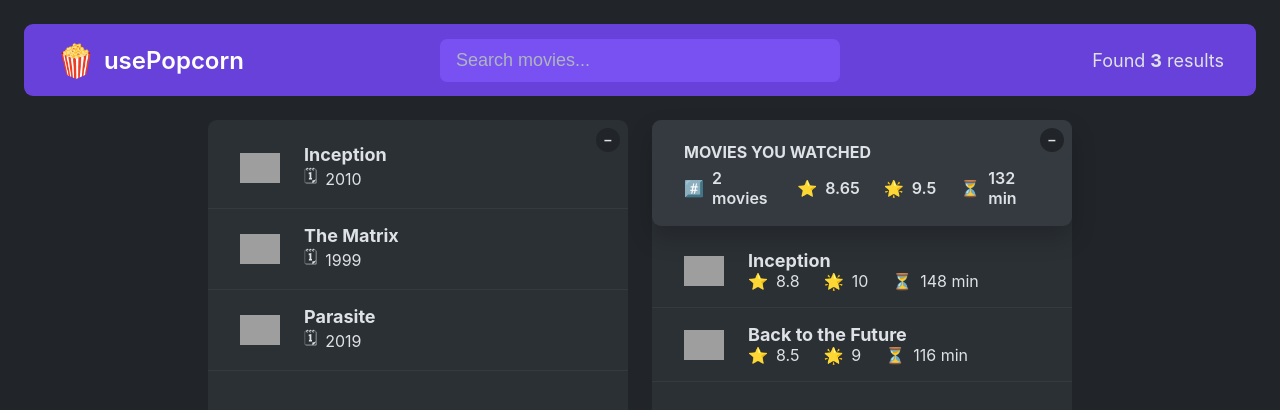
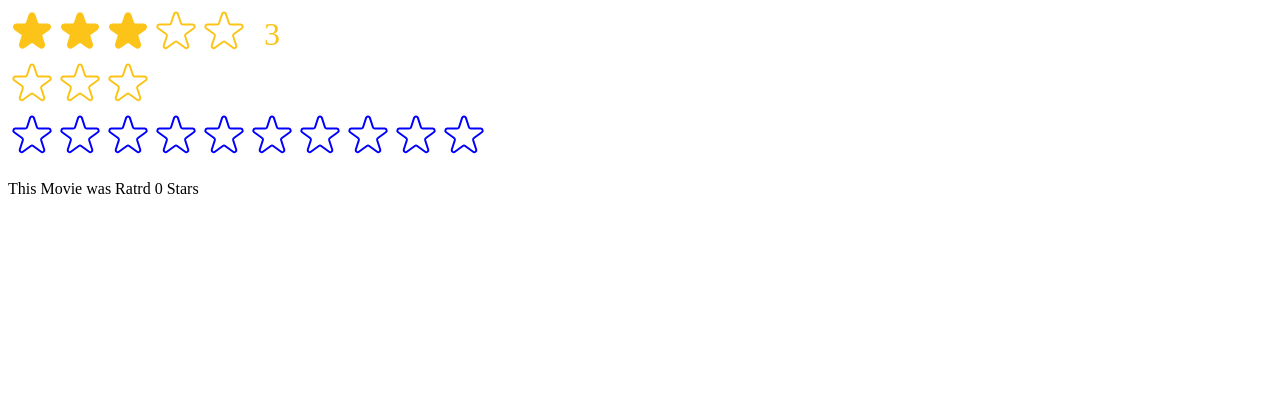
Before and after one commit to HAMZAELALOUI/usepopcorn, a React (Create React App) app: page / in a window 1280 px wide. Shown: the top 410 px of the page. Built offline with nearby package versions, Linux system fonts and the light colour scheme; grey boxes are pictures that could not be loaded.

Commit message:
make Reusable component

```diff
--- /dev/null
+++ b/src/StarRating.js
@@ -0,0 +1,141 @@
+import { useState } from "react";
+import PropTypes from "prop-types";
+
+const containerStyle = {
+  display: "flex",
+  alignItems: "center",
+  gap: "16px",
+};
+const starContainerStyle = {
+  display: "flex",
+};
+StarRating.propTypes = {
+  maxRating: PropTypes.number,
+  color: PropTypes.string,
+  siz: PropTypes.number,
+  className: PropTypes.string,
+  message: PropTypes.array,
+  defaultRating: PropTypes.number,
+  onSetRating: PropTypes.func,
+};
+
+export default function StarRating({
+  maxRating = 5,
+  color = "#fcc419",
+  size = 48,
+  className = "",
+  message = "",
+  defaultRating = 0,
+  onSetRating,
+}) {
+  const [tempRating, setTempRating] = useState(0);
+  const [rating, setRating] = useState(defaultRating);
+  const textStyle = {
+    lineHeight: "1",
+    margin: "0",
+    color,
+    fontSize: `${size / 1.5}px`,
+  };
+  function handleRating(rating) {
+    setRating(rating);
+    onSetRating(rating);
+  }
+  return (
+    <div style={containerStyle} className={className}>
+      <div style={starContainerStyle}>
+        {Array.from({ length: maxRating }, (_, i) => (
+          <Star
+            key={i}
+            full={tempRating ? tempRating >= i + 1 : rating >= i + 1}
+            onRate={() => handleRating(i + 1)}
+            onMouseIn={() => setTempRating(i + 1)}
+            onMouseOut={() => setTempRating(0)}
+            color={color}
+            size={size}
+          />
+        ))}
+      </div>
+      <p style={textStyle}>
+        {message.length === maxRating
+          ? message[tempRating ? tempRating - 1 : rating - 1]
+          : tempRating || rating || ""}
+      </p>
+    </div>
+  );
+}
+
+function Star({ onRate, full, onMouseIn, onMouseOut, color, size }) {
+  const starStyle = {
+    display: "block",
+    cursor: "pointer",
+    width: `${size}px`,
+    hieght: `${size}px`,
+  };
+  return (
+    <span
+      onClick={onRate}
+      onMouseEnter={onMouseIn}
+      onMouseLeave={onMouseOut}
+      role="button"
+      style={starStyle}
+    >
+      {full ? (
+        <svg
+          xmlns="http://www.w3.org/2000/svg"
+          viewBox="0 0 20 20"
+          fill={color}
+          stroke={color}
+        >
+          <path d="M9.049 2.927c.3-.921 1.603-.921 1.902 0l1.07 3.292a1 1 0 00.95.69h3.462c.969 0 1.371 1.24.588 1.81l-2.8 2.034a1 1 0 00-.364 1.118l1.07 3.292c.3.921-.755 1.688-1.54 1.118l-2.8-2.034a1 1 0 00-1.175 0l-2.8 2.034c-.784.57-1.838-.197-1.539-1.118l1.07-3.292a1 1 0 00-.364-1.118L2.98 8.72c-.783-.57-.38-1.81.588-1.81h3.461a1 1 0 00.951-.69l1.07-3.292z" />
+        </svg>
+      ) : (
+        <svg
+          xmlns="http://www.w3.org/2000/svg"
+          fill="none"
+          viewBox="0 0 24 24"
+          stroke={color}
+        >
+          <path
+            strokeLinecap="round"
+            strokeLinejoin="round"
+            strokeWidth="{2}"
+            d="M11.049 2.927c.3-.921 1.603-.921 1.902 0l1.519 4.674a1 1 0 00.95.69h4.915c.969 0 1.371 1.24.588 1.81l-3.976 2.888a1 1 0 00-.363 1.118l1.518 4.674c.3.922-.755 1.688-1.538 1.118l-3.976-2.888a1 1 0 00-1.176 0l-3.976 2.888c-.783.57-1.838-.197-1.538-1.118l1.518-4.674a1 1 0 00-.363-1.118l-3.976-2.888c-.784-.57-.38-1.81.588-1.81h4.914a1 1 0 00.951-.69l1.519-4.674z"
+          />
+        </svg>
+      )}
+    </span>
+  );
+}
+
+/*
+FULL STAR
+
+<svg
+  xmlns="http://www.w3.org/2000/svg"
+  viewBox="0 0 20 20"
+  fill="#000"
+  stroke="#000"
+>
+  <path
+    d="M9.049 2.927c.3-.921 1.603-.921 1.902 0l1.07 3.292a1 1 0 00.95.69h3.462c.969 0 1.371 1.24.588 1.81l-2.8 2.034a1 1 0 00-.364 1.118l1.07 3.292c.3.921-.755 1.688-1.54 1.118l-2.8-2.034a1 1 0 00-1.175 0l-2.8 2.034c-.784.57-1.838-.197-1.539-1.118l1.07-3.292a1 1 0 00-.364-1.118L2.98 8.72c-.783-.57-.38-1.81.588-1.81h3.461a1 1 0 00.951-.69l1.07-3.292z"
+  />
+</svg>
+
+
+EMPTY STAR
+
+<svg
+  xmlns="http://www.w3.org/2000/svg"
+  fill="none"
+  viewBox="0 0 24 24"
+  stroke="#000"
+>
+  <path
+    strokeLinecap="round"
+    strokeLinejoin="round"
+    strokeWidth="{2}"
+    d="M11.049 2.927c.3-.921 1.603-.921 1.902 0l1.519 4.674a1 1 0 00.95.69h4.915c.969 0 1.371 1.24.588 1.81l-3.976 2.888a1 1 0 00-.363 1.118l1.518 4.674c.3.922-.755 1.688-1.538 1.118l-3.976-2.888a1 1 0 00-1.176 0l-3.976 2.888c-.783.57-1.838-.197-1.538-1.118l1.518-4.674a1 1 0 00-.363-1.118l-3.976-2.888c-.784-.57-.38-1.81.588-1.81h4.914a1 1 0 00.951-.69l1.519-4.674z"
+  />
+</svg>
+
+*/
--- a/src/index.js
+++ b/src/index.js
@@ -1,11 +1,28 @@
-import React from "react";
+import React, { useState } from "react";
 import ReactDOM from "react-dom/client";
-import "./index.css";
-import App from "./App";
+// import "./index.css";
+// import App from "./App";
+import StarRating from "./StarRating";
+function Test() {
+  const [movieRating, setMovieRating] = useState(0);
+  return (
+    <div>
+      <StarRating onSetRating={setMovieRating} color="blue" maxRating={10} />
+      <p>This Movie was Ratrd {movieRating} Stars</p>
+    </div>
+  );
+}
 
 const root = ReactDOM.createRoot(document.getElementById("root"));
 root.render(
   <React.StrictMode>
-    <App />
+    {/* <App /> */}
+    <StarRating maxRating={5} defaultRating={3} />
+    <StarRating
+      maxRating={3}
+      message={["terrible", "bad", "akay", "good", "amazing"]}
+      className="test"
+    />
+    <Test />
   </React.StrictMode>
 );
```
